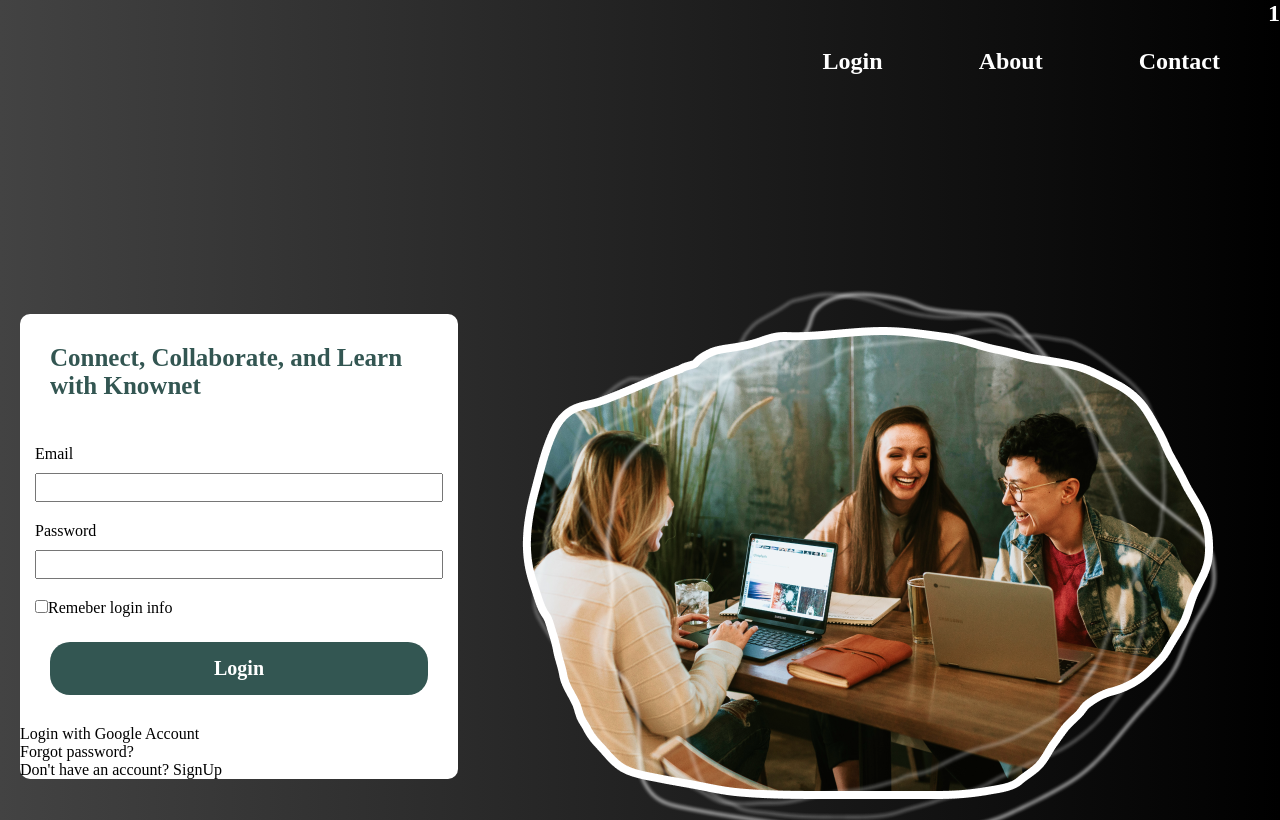
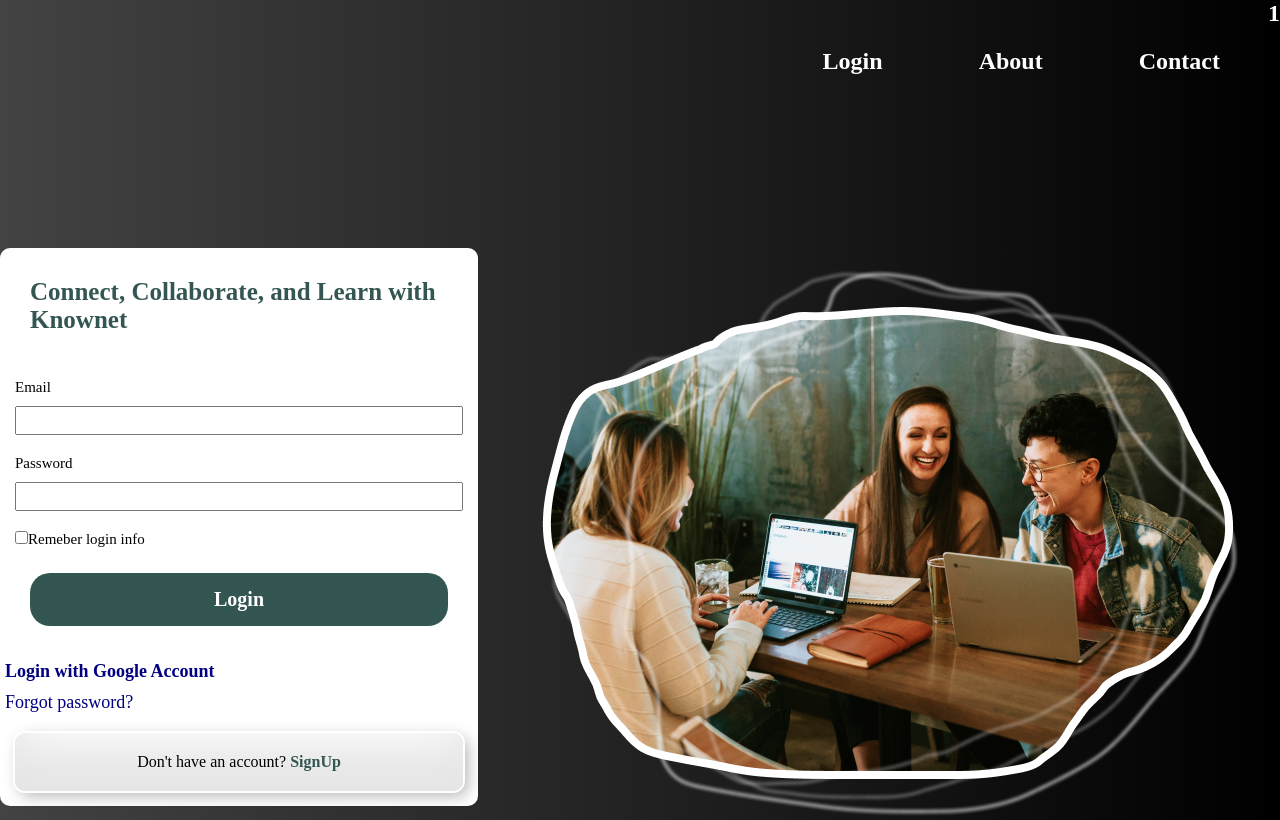
Before and after one commit to julija05/webAcademy, a React (Create React App) app in the folder client/: page / in a window 1280 px wide. Shown: the top 820 px of the page. Built offline with nearby package versions, Linux system fonts and the light colour scheme; a web font is replaced by a local one.

Commit message:
KNOW-1 Login form

```diff
--- a/client/src/components/HomePage/LoginForm/loginForm.jsx
+++ b/client/src/components/HomePage/LoginForm/loginForm.jsx
@@ -39,10 +39,40 @@
 `;
 const LoginLabel = styled.label`
 margin:5px;
+font-size:15px;
 `;
 const LoginErrors = styled.div`
 margin:5px;
 color:red;
+`;
+
+const LoginWithGoogle = styled.div`
+ margin:5px;
+ font-size:18px;
+ color:navy;
+ font-weight:800;
+ cursor:pointer;
+`;
+const LoginForgotPass = styled.div`
+ margin:5px;
+ font-size:18px;
+ color:navy;
+ cursor:pointer;
+`;
+const LoginSignUpDiv = styled.div`
+text-align:center;
+margin:15px;
+padding:20px;
+border:none;
+border-radius:10px;
+box-shadow: inset 0 -3em 3em rgba(0, 0, 0, 0.1), 0 0 0 2px rgb(255, 255, 255),
+0.3em 0.3em 1em rgba(0, 0, 0, 0.3);
+`;
+
+const LoginSignUpSpan = styled.span`
+color: #335652;
+font-weight:700;
+cursor:pointer;
 `;
 
 export function LoginForm() {
@@ -121,9 +151,9 @@
         )}
         </Formik>
 
-          <div>Login with Google Account</div>
-          <div>Forgot password?</div>
-          <div>Don't have an account? <span>SignUp</span></div>
+          <LoginWithGoogle>Login with Google Account</LoginWithGoogle>
+          <LoginForgotPass>Forgot password?</LoginForgotPass>
+          <LoginSignUpDiv>Don't have an account? <LoginSignUpSpan>SignUp</LoginSignUpSpan></LoginSignUpDiv>
     </LoginCard>
 
   );
--- a/client/src/components/HomePage/homePage.jsx
+++ b/client/src/components/HomePage/homePage.jsx
@@ -8,7 +8,7 @@
  flex-direction:row;
  justify-content:center;
  align-items:center;
- margin:20px;
+
 `;
 
 
```
